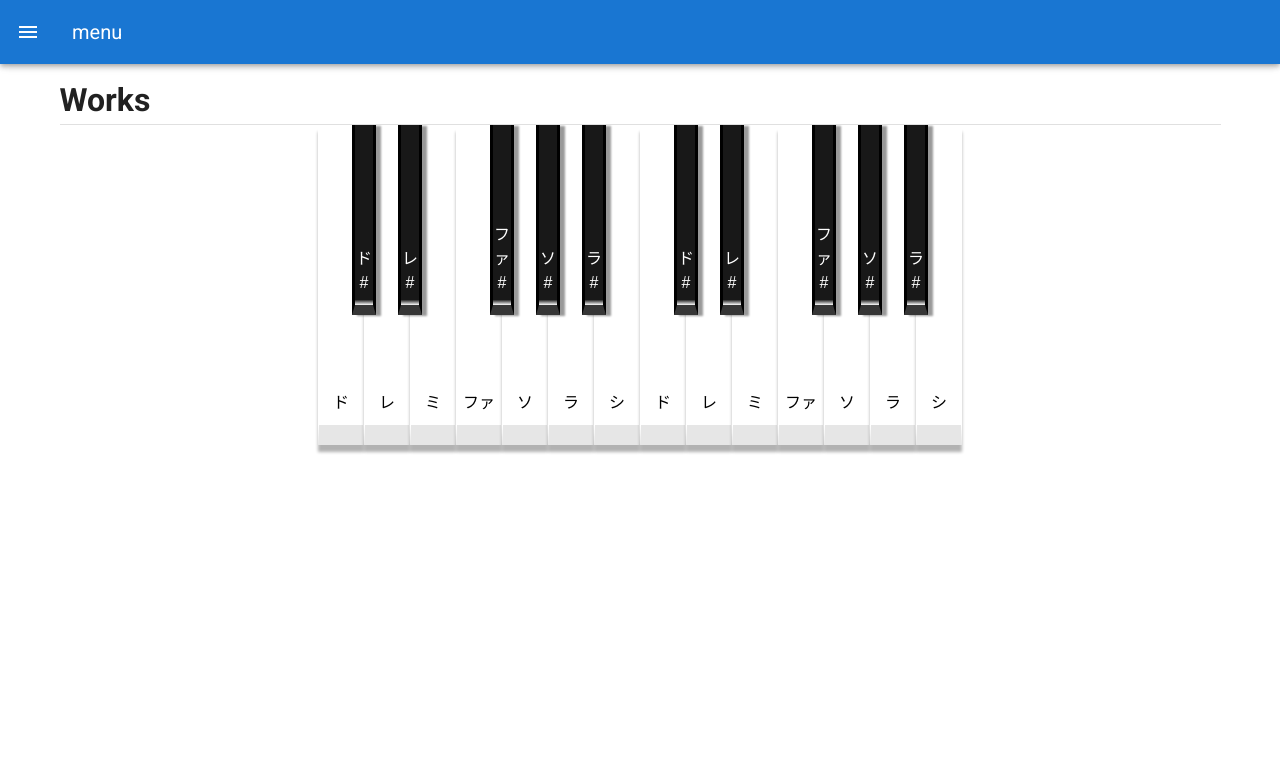
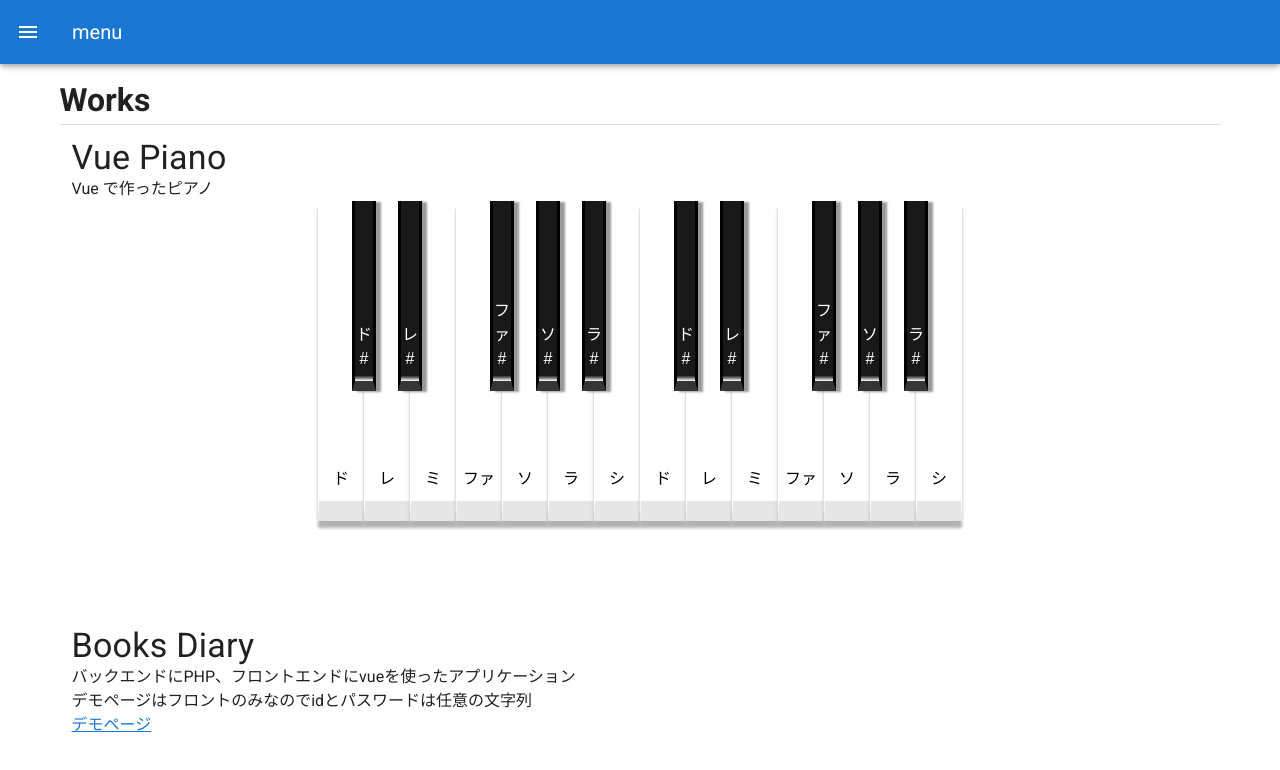
Before and after one commit to RikuMats/RikuMats.github.io, a Vue app in the folder portfolio/: page /works in a window 1280 px wide. Shown: the top 770 px of the page. Built offline with nearby package versions, Linux system fonts and the light colour scheme.

Commit message:
add work component

```diff
--- /dev/null
+++ b/portfolio/src/components/WorkDescription.vue
@@ -0,0 +1,18 @@
+<template>
+  <v-container>
+    <div class="text-h4">
+      <slot name="title"></slot>
+    </div>
+    <div class="text-body2">
+      <slot name="description"></slot>
+    </div>
+    <slot name="content"></slot>
+  </v-container>
+</template>
+
+<script lang="ts">
+import { Vue, Component } from "vue-property-decorator";
+
+@Component
+export default class WorkDescription extends Vue {}
+</script>
--- a/portfolio/src/views/WorksView.vue
+++ b/portfolio/src/views/WorksView.vue
@@ -2,15 +2,33 @@
   <v-container>
     <h1>Works</h1>
     <v-divider></v-divider>
-    <PianoComponent></PianoComponent>
+    <WorkDescription>
+      <template v-slot:title> Vue Piano </template>
+      <template v-slot:description> Vue で作ったピアノ</template>
+      <template v-slot:content>
+        <PianoComponent></PianoComponent>
+      </template>
+    </WorkDescription>
+    <WorkDescription>
+      <template v-slot:title>Books Diary</template>
+      <template v-slot:description>
+        バックエンドにPHP、フロントエンドにvueを使ったアプリケーション
+        <br />
+        デモページはフロントのみなのでidとパスワードは任意の文字列
+      </template>
+      <template v-slot:content>
+        <a href="http://rikumats.github.io/book_diary_view/#/">デモページ </a>
+      </template>
+    </WorkDescription>
   </v-container>
 </template>
 
 <script lang="ts">
 import { Component, Vue } from "vue-property-decorator";
 import PianoComponent from "@/components/PianoComponent.vue";
+import WorkDescription from "@/components/WorkDescription.vue";
 @Component({
-  components: { PianoComponent },
+  components: { PianoComponent, WorkDescription },
 })
 export default class SkillsView extends Vue {}
 </script>
```
